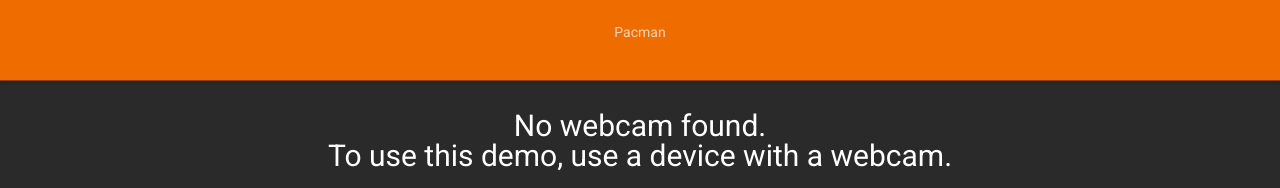
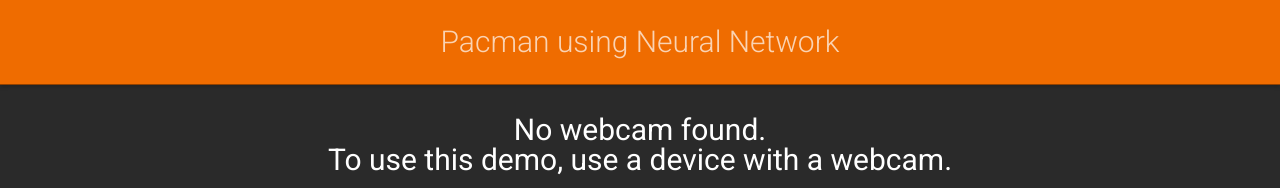
Before and after one commit to anishmprasad/pacman, a website built with Parcel: page index.html in a window 1280 px wide. Shown: the top 188 px of the page. Built offline with nearby package versions, Linux system fonts and the light colour scheme; what @tensorflow/tfjs would draw is missing.

Commit message:
train update

```diff
--- a/index.html
+++ b/index.html
@@ -11,7 +11,7 @@
 <body>
   <header>
     <!-- Turn your <b>Web Camera</b> into a controller using a <b>Neural Network</b>. -->
-    <p>Pacman</p>
+    Pacman using Neural Network
   </header>
   <div id="no-webcam">
       No webcam found. <br/>
```
Also changed, not shown: dist/index.html.
